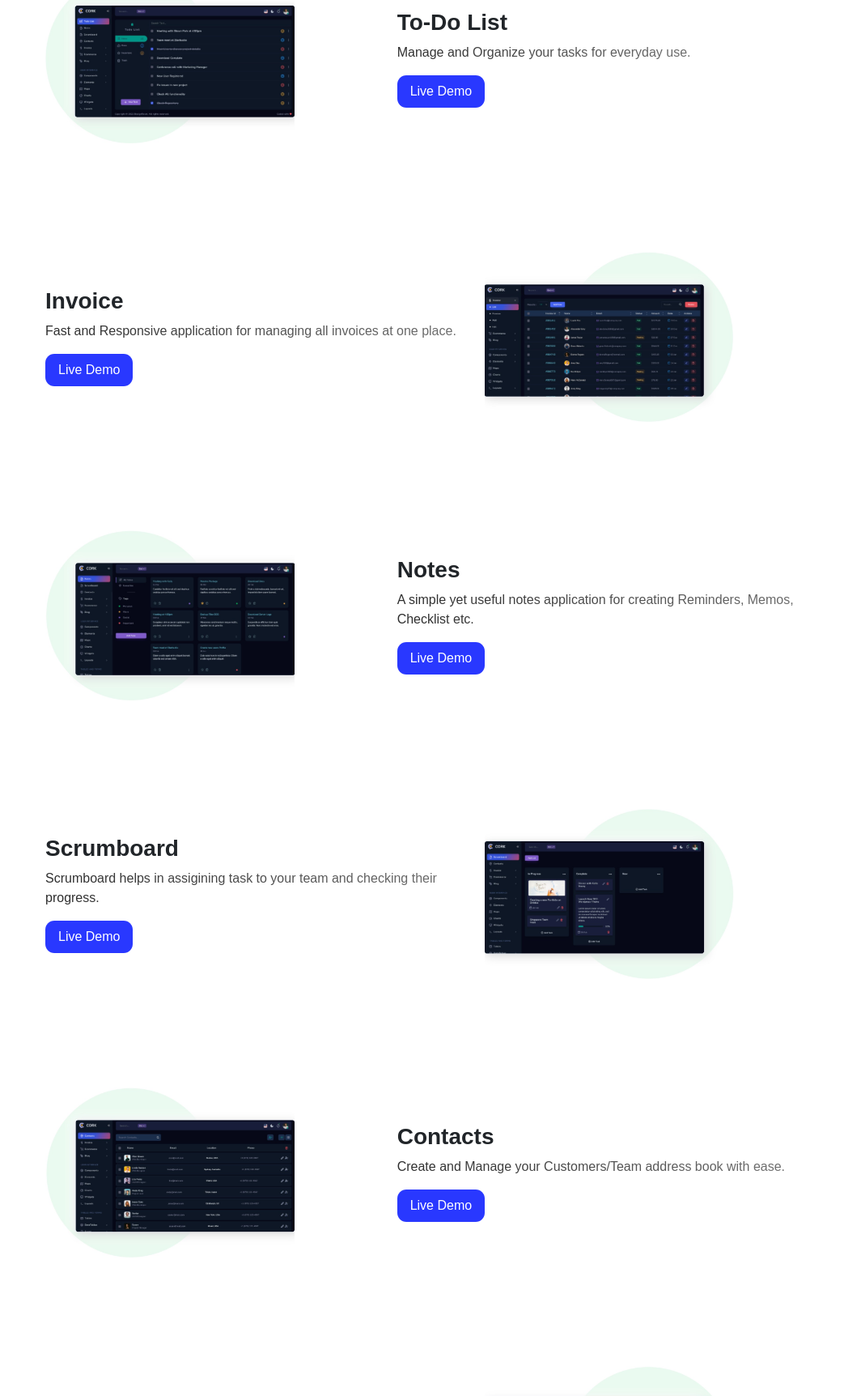
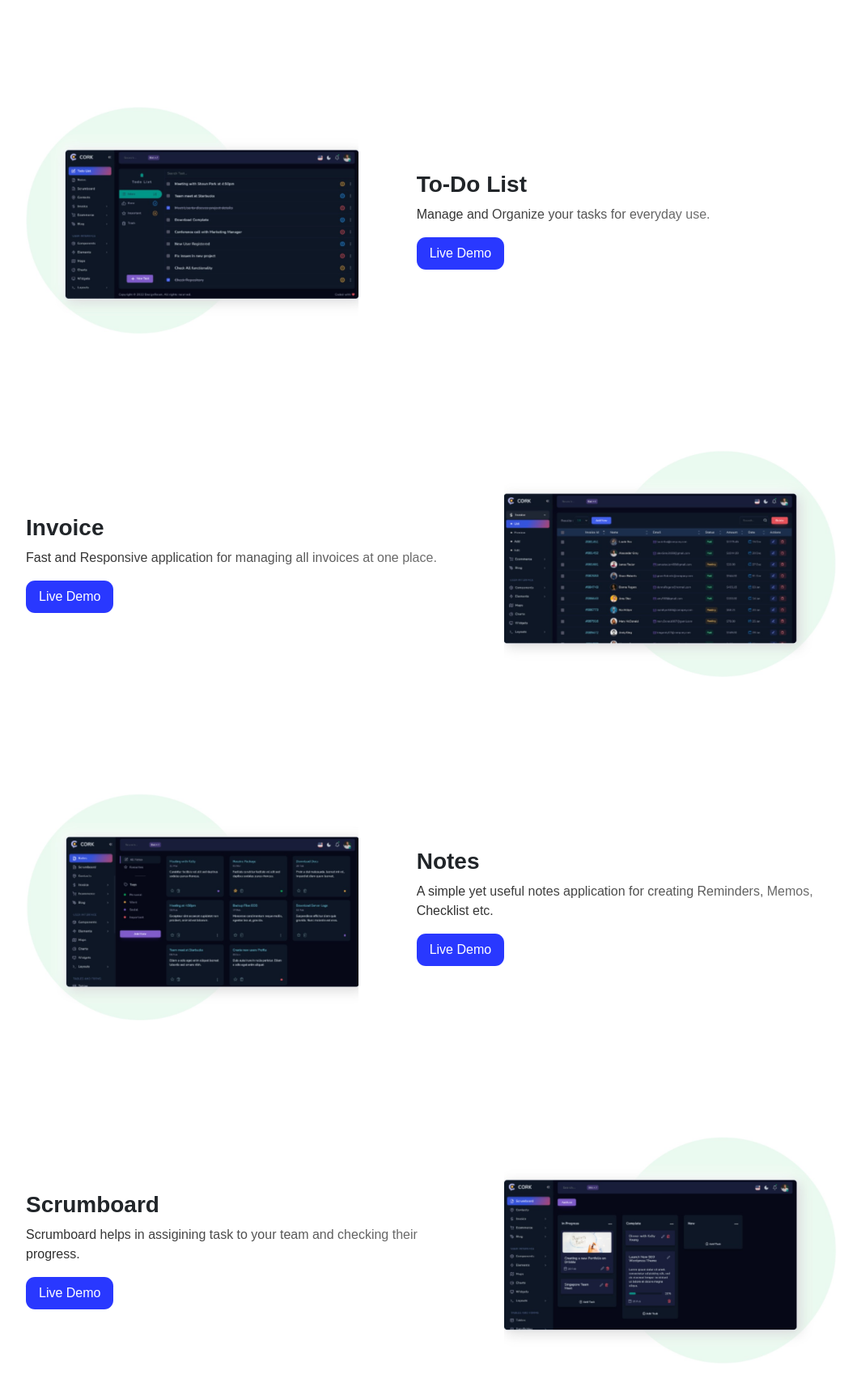
Before and after one commit to DunjaKolarski/site-Cork-Admin, a plain HTML site: page index.html in a window 1280 px wide. Shown: the part 3200-4924 px from the top of the page at 81% size, without its empty margins (107-1171 px from the left). Drawn offline with nearby package versions, Linux system fonts and the light colour scheme.

Commit message:
style: adjust layout and update style on apps page

```diff
--- a/CSS/style.css
+++ b/CSS/style.css
@@ -128,7 +128,7 @@ body {
 }
 
 #apps-page {
-    height: 400vh;
+    height: 460vh;
 }
 #apps-page > div:first-child {
     height: 20vh;
@@ -139,7 +139,7 @@ body {
     -webkit-text-fill-color: transparent;
 }
 .app-section {
-    height: 40vh;
+    height: 50vh;
 }
 #apps-page h3 {
     font-weight: bold;
--- a/index.html
+++ b/index.html
@@ -141,9 +141,9 @@
                 <div style="height: 0.2rem; width: 6rem;"></div>
             </div>
         </div>
-        <div class="row justify-content-center align-items-center app-section">
+        <div class="row justify-content-center align-items-center app-section gap-5">
             <div class="col-sm-4">
-                <img src="assets/chat-picture.jpg" alt="chat picture" class="w-75">
+                <img src="assets/chat-picture.jpg" alt="chat picture" class="w-100">
             </div>
             <div class="col-sm-5 d-flex flex-column align-items-start">
                 <h3>Chat</h3>
@@ -151,9 +151,9 @@
                 <button type="button" class="btn btn-custom apps-blue-btn">Live Demo</button>
             </div>
         </div>
-        <div class="row justify-content-center align-items-center app-section">
+        <div class="row justify-content-center align-items-center app-section gap-5">
             <div class="col-sm-4 order-sm-2">
-                <img src="assets/mailbox-picture.jpg" alt="mailbox picture" class="w-75">
+                <img src="assets/mailbox-picture.jpg" alt="mailbox picture" class="w-100">
             </div>
             <div class="col-sm-5 order-sm-1 d-flex flex-column align-items-start">
                 <h3>Mailbox</h3>
@@ -161,9 +161,9 @@
                 <button type="button" class="btn btn-custom apps-blue-btn">Live Demo</button>
             </div>
         </div>
-        <div class="row justify-content-center align-items-center app-section">
+        <div class="row justify-content-center align-items-center app-section gap-5">
             <div class="col-sm-4">
-                <img src="assets/to-do-list-picture.jpg" alt="to-do list picture" class="w-75">
+                <img src="assets/to-do-list-picture.jpg" alt="to-do list picture" class="w-100">
             </div>
             <div class="col-sm-5 d-flex flex-column align-items-start">
                 <h3>To-Do List</h3>
@@ -171,9 +171,9 @@
                 <button type="button" class="btn btn-custom apps-blue-btn">Live Demo</button>
             </div>
         </div>
-        <div class="row justify-content-center align-items-center app-section">
+        <div class="row justify-content-center align-items-center app-section  gap-5">
             <div class="col-sm-4 order-sm-2">
-                <img src="assets/invoice-picture.jpg" alt="invoice picture" class="w-75">
+                <img src="assets/invoice-picture.jpg" alt="invoice picture" class="w-100">
             </div>
             <div class="col-sm-5 order-sm-1 d-flex flex-column align-items-start">
                 <h3>Invoice</h3>
@@ -181,9 +181,9 @@
                 <button type="button" class="btn btn-custom apps-blue-btn">Live Demo</button>
             </div>
         </div>
-        <div class="row justify-content-center align-items-center app-section">
+        <div class="row justify-content-center align-items-center app-section  gap-5">
             <div class="col-sm-4">
-                <img src="assets/notes-picture.jpg" alt="notes picture" class="w-75">
+                <img src="assets/notes-picture.jpg" alt="notes picture" class="w-100">
             </div>
             <div class="col-sm-5 d-flex flex-column align-items-start">
                 <h3>Notes</h3>
@@ -191,9 +191,9 @@
                 <button type="button" class="btn btn-custom apps-blue-btn">Live Demo</button>
             </div>
         </div>
-        <div class="row justify-content-center align-items-center app-section">
+        <div class="row justify-content-center align-items-center app-section gap-5">
             <div class="col-sm-4 order-sm-2">
-                <img src="assets/scrumboard-picture.jpg" alt="scrumboard picture" class="w-75">
+                <img src="assets/scrumboard-picture.jpg" alt="scrumboard picture" class="w-100">
             </div>
             <div class="col-sm-5 order-sm-1 d-flex flex-column align-items-start">
                 <h3>Scrumboard</h3>
@@ -201,9 +201,9 @@
                 <button type="button" class="btn btn-custom apps-blue-btn">Live Demo</button>
             </div>
         </div>
-        <div class="row justify-content-center align-items-center app-section">
+        <div class="row justify-content-center align-items-center app-section gap-5">
             <div class="col-sm-4">
-                <img src="assets/contacts-picture.jpg" alt="contacts picture" class="w-75">
+                <img src="assets/contacts-picture.jpg" alt="contacts picture" class="w-100">
             </div>
             <div class="col-sm-5 d-flex flex-column align-items-start">
                 <h3>Contacts</h3>
@@ -211,9 +211,9 @@
                 <button type="button" class="btn btn-custom apps-blue-btn">Live Demo</button>
             </div>
         </div>
-        <div class="row justify-content-center align-items-center app-section">
+        <div class="row justify-content-center align-items-center app-section gap-5">
             <div class="col-sm-4 order-sm-2">
-                <img src="assets/calendar-picture.jpg" alt="calendar picture" class="w-75">
+                <img src="assets/calendar-picture.jpg" alt="calendar picture" class="w-100">
             </div>
             <div class="col-sm-5 order-sm-1 d-flex flex-column align-items-start">
                 <h3>Calendar</h3>
```
